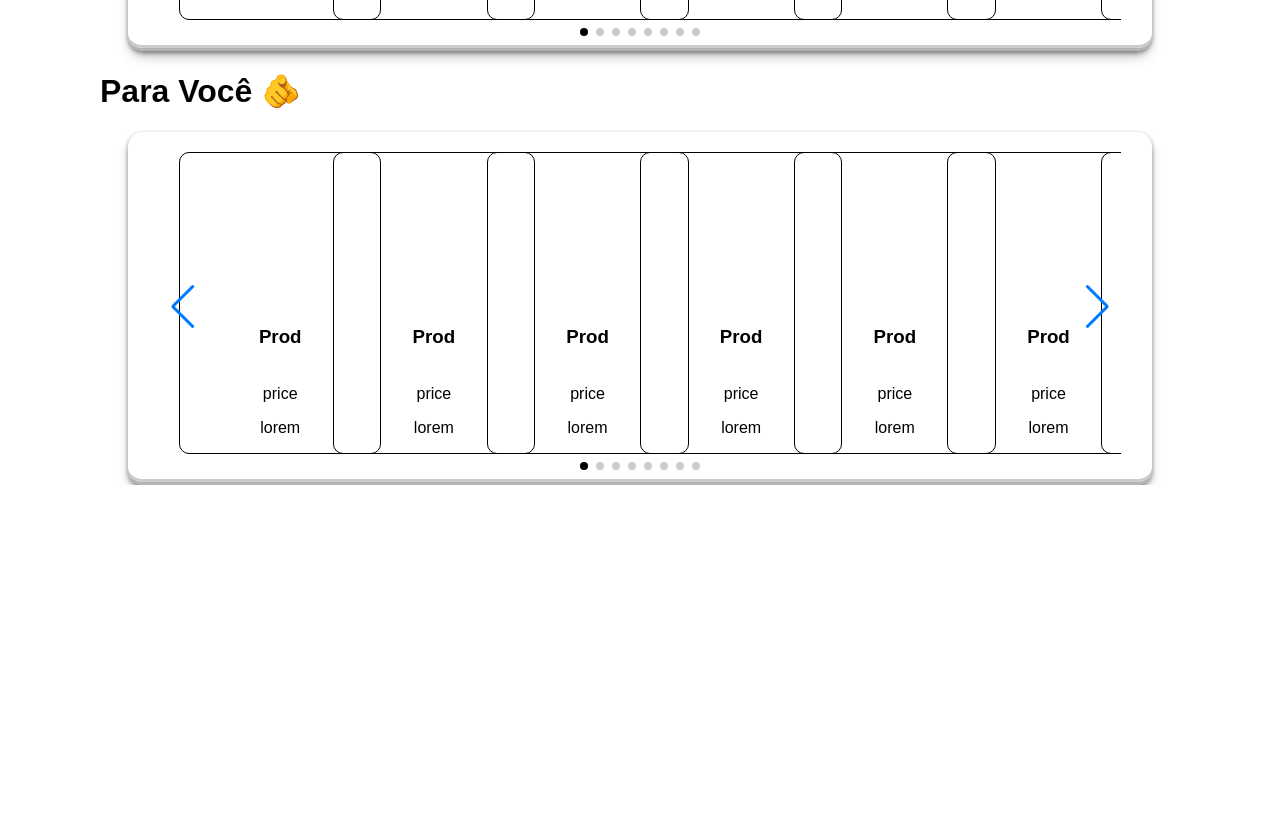
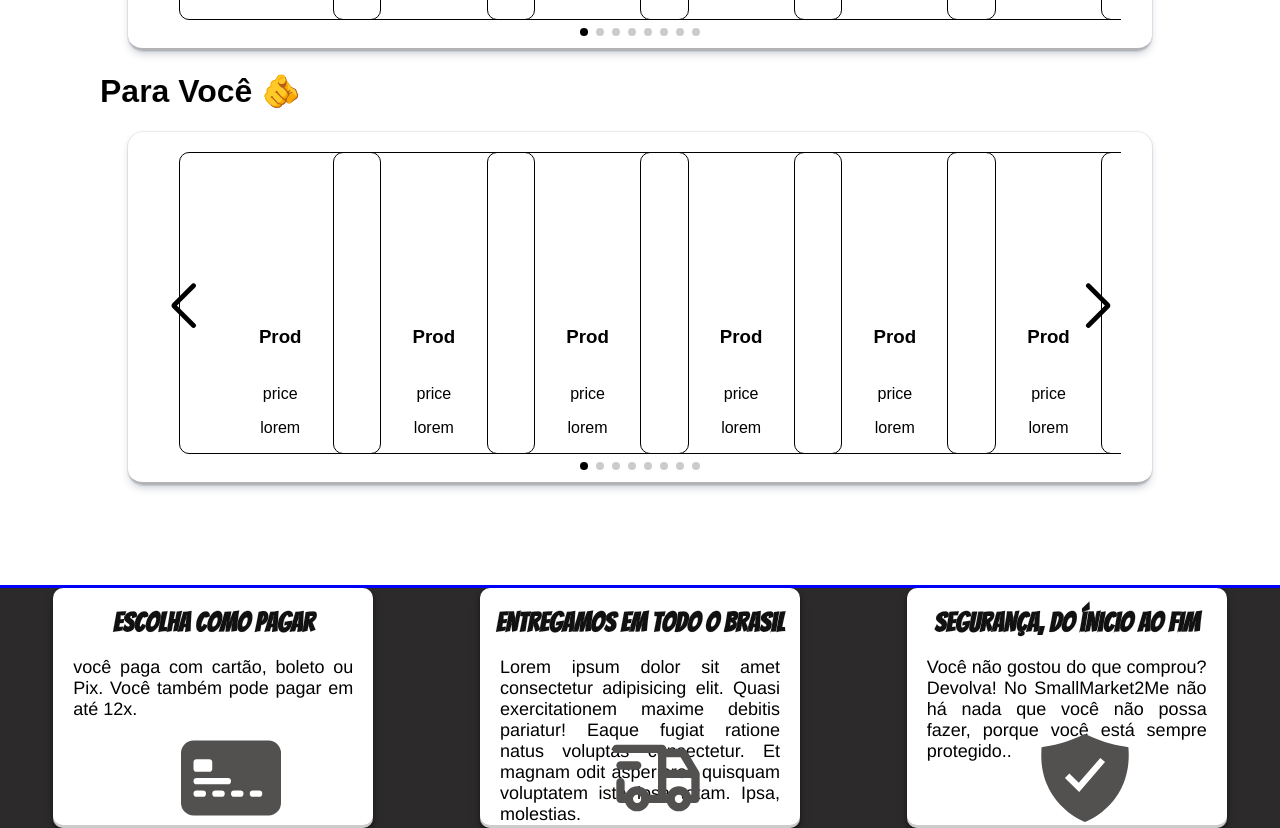
Before and after one commit to Jovicfs/SmallMarket, a React (Vite) app: page / in a window 1280 px wide. Shown: the part 1400-2228 px from the top of the page. Before the commit the page ends 1885 px from the top, so only its background shows below. Built offline with nearby package versions, Linux system fonts and the light colour scheme.

Commit message:
16042024

```diff
--- a/src/App.jsx
+++ b/src/App.jsx
@@ -3,6 +3,7 @@ import './App.css'
 import Header from './components/Header/header'
 import Adds from './components/Adds/Adds'
 import Products from './components/Products/Products'
+import Footer from './components/Footer/Footer'
 function App() {
   const [count, setCount] = useState(0)
 
@@ -21,6 +22,7 @@ function App() {
      <div className="products-section">
       <h1> Para Você 🫵</h1>
       <Products/>
+      <Footer/>
     </div>
    </div>
   )
--- a/src/components/Adds/Adds.jsx
+++ b/src/components/Adds/Adds.jsx
@@ -17,6 +17,10 @@ export default function Adds(){
       <Swiper
         slidesPerView={1}
         pagination={{ clickable: true }}
+        autoplay={{
+          delay: 4000,
+          disableOnInteraction: false
+      }}
         navigation
       >
         {data.map((item) => (
--- a/src/components/Categorias/categorias.jsx
+++ b/src/components/Categorias/categorias.jsx
@@ -35,7 +35,7 @@ export default function Categorias(){
                </li>
                 <li className="item-lista">
                     <div className="grid">
-                    <a className="drop-menu-a" href="@@">Máquinas de costura</a>
+                    <a className="drop-menu-a" href="@@">Diversos</a>
                     </div>
                </li>
 
--- /dev/null
+++ b/src/components/Footer/Footer.css
@@ -0,0 +1,46 @@
+.container-footer{
+    width: 100%;
+    height: 30vh;
+    flex-flow: block wrap;
+    background-color: #2c2a2a;
+    display: flex;
+    justify-content: space-around;
+    align-items: center;
+    margin-top: 100px;
+    border-top: 3px solid blue;
+}
+.section{
+    width: 25%;
+    height: 240px;
+    text-align: center;
+    margin: 30px;
+    background-color: #ffffff;
+    position: relative;
+    color: black;
+    border-radius: 10px;
+    box-shadow: rgba(0, 0, 0, 0.4) 0px 2px 4px, rgba(0, 0, 0, 0.3) 0px 7px 13px -3px, rgba(0, 0, 0, 0.2) 0px -3px 0px inset;
+}
+.section  h1{
+    margin: 0 auto;
+    font-size: 27px;
+    color: rgb(17, 17, 17);
+    margin-top: 20px;
+    font-family: "Bangers", system-ui;
+}
+.footer-image{
+  font-size: 100px;
+  position: absolute;
+  bottom: 0;
+  left: 40%;
+  color: #535050;
+
+}
+
+
+
+.section p{
+    font-family: 'Franklin Gothic Medium', 'Arial Narrow', Arial, sans-serif;
+    text-align: justify;
+     margin: 20px;
+     font-size: 18px;
+}
--- /dev/null
+++ b/src/components/Footer/Footer.jsx
@@ -0,0 +1,36 @@
+import React from "react";
+import './Footer.css'
+import { BsFillCreditCard2FrontFill } from "react-icons/bs";
+import { TbTruckDelivery } from "react-icons/tb";
+import { IoShieldCheckmarkSharp } from "react-icons/io5";
+export default function Footer(){
+   return(
+    <div className="container-footer">
+         <div className="section">
+         <BsFillCreditCard2FrontFill  className="footer-image"/>
+            <h1 className="Footer-Title">Escolha como Pagar</h1>
+            <div className="h1">
+                <p>você paga com cartão, boleto ou Pix. Você também pode pagar em até 12x.</p>
+            </div>
+         </div>
+         <div className="section">
+         <TbTruckDelivery  className="footer-image"/>
+            <h1 className="Footer-Title">Entregamos em todo o brasil</h1>
+            <div className="h1">
+                <p> Lorem ipsum dolor sit amet consectetur adipisicing elit.
+                Quasi exercitationem maxime debitis pariatur! Eaque fugiat ratione natus voluptas consectetur.
+                Et magnam odit asperiores quisquam voluptatem iste ipsa totam. Ipsa, molestias.</p>
+            </div>
+         </div>
+         <div className="section">
+         <IoShieldCheckmarkSharp className="footer-image"/>
+            <h1 className="Footer-Title">Segurança, do ínicio ao fim</h1>
+            <div className="h1">
+                <p>Você não gostou do que comprou? Devolva! No SmallMarket2Me não há nada que você não possa fazer, porque você está sempre protegido..</p>
+            </div>
+         </div>
+
+    </div>
+   )
+
+}
--- a/src/components/MenuConfig/menu.css
+++ b/src/components/MenuConfig/menu.css
@@ -1,8 +1,4 @@
-.nave-menu {
-    display: flex;
-    align-items: center;
-    justify-content: flex-end;
-  }
+
  .cfg-icon:hover{
   color: red;
  }
@@ -20,17 +16,14 @@
   }
 
   .menu-aberto {
+    width: max-content;
+    height: max-content;
     display: flex;
-    max-width: 150px;
-    height: max-content;
-    flex-direction: column;
     position: absolute;
+    flex-flow: column wrap;
     top: 40px;
     right: 0;
-    background-color: #ffffff;
     border-radius: 4px;
-    padding: 20px;
-    border: 1px solid  rgb(170, 0, 0);
     z-index: 10;
   }
 
@@ -38,30 +31,31 @@
     display: none;
   }
 
-  .menu-aberto li {
-
-    list-style: none;
+  .menu-aberto  li{
+    background-color: #2c2c2c;
+    display: flex;
+    padding: 15px;
+    justify-content: center;
+    align-items: center;
+    width: 100%;
+    height: 10px;
+  }
+  .menu-aberto  li:hover{
+    background-color:  rgb(33, 33, 155);
   }
 
+
   .menu-aberto  li a {
-   display: flex;
-   justify-content: space-around;
-   color: black;
-   align-items: start;
-   flex-flow: column wrap;
-   margin: 5px;
    text-decoration: none;
-   text-align: justify;
+   color: white;
+   font-weight: bold;
+   margin-right: 40px;
+  }
+  .menu-icons{
+    position: absolute;
+    right: 0;
+    margin-right: 10px;
+   color: white;
+   font-size: 18px;
 
   }
- .menu-aberto li a:hover{
-   color: rgb(161, 194, 199);
- }
- .menu-icons{
-  display: flex;
-  left: 0;
-  position: absolute;
-  justify-content: space-around;
-  flex-direction: row wrap;
-  font-size: 20px;
- }
--- a/src/components/MenuConfig/menu.jsx
+++ b/src/components/MenuConfig/menu.jsx
@@ -3,6 +3,7 @@ import { IoPersonCircle } from "react-icons/io5";
 import { IoMdHelpCircle } from "react-icons/io";
 import { MdCreate } from "react-icons/md";
 import { FaUserGear } from "react-icons/fa6";
+import { BsSignTurnLeftFill } from "react-icons/bs";
 import './menu.css';
 
 export default function NaveMenu() {
@@ -19,14 +20,18 @@ export default function NaveMenu() {
       </button>
       <ul className={menuAberto ? 'menu-aberto' : 'menu-fechado'}>
         <li>
+
         <MdCreate className='menu-icons'/>
-          <a href='./'>Alterar Pedido</a></li>
+          <a href='./'>Alterar Pedido e cancelar compras</a></li>
         <li>
         <IoMdHelpCircle className='menu-icons'/>
           <a href='./'>Ajuda</a></li>
         <li>
         <IoPersonCircle className='menu-icons'/>
           <a href='./'>Configurações de conta</a></li>
+        <li>
+        <BsSignTurnLeftFill className='menu-icons'/>
+          <a href='./'>Devoluções e Reebolso</a></li>
       </ul>
     </div>
   );
--- a/src/components/Products/Products.css
+++ b/src/components/Products/Products.css
@@ -3,10 +3,11 @@
     height: 350px;
     display: flex;
     margin: 0 auto;
+
     flex-direction: column;
     justify-content: center;
     border-bottom: 3px solid rgb(179, 179, 182);
-    box-shadow: rgba(0, 0, 0, 0.4) 0px 2px 4px, rgba(0, 0, 0, 0.3) 0px 7px 13px -3px, rgba(0, 0, 0, 0.2) 0px -3px 0px inset;
+    box-shadow: rgba(9, 30, 66, 0.25) 0px 4px 8px -2px, rgba(9, 30, 66, 0.08) 0px 0px 0px 1px;
     border-radius: 15px;
     overflow: hidden;
 }
@@ -38,6 +39,8 @@
 }
 
 #button{
+    color: black;
+    font-weight: 900;
     position: absolute;
     padding: 0 -20px;
     background: none;
--- a/src/components/Products/Products.jsx
+++ b/src/components/Products/Products.jsx
@@ -40,6 +40,10 @@ export default function Products(){
             } className='swiper-container'
              slidesPerView = {6}
              pagination = {{clickable: true}}
+             autoplay={{
+              delay: 7000,
+              disableOnInteraction: false
+          }}
              loop = {true}
              navigation =
              {{
--- a/src/index.css
+++ b/src/index.css
@@ -2,6 +2,5 @@ html,body{
   margin: 0;
   padding: 0;
   box-sizing: border-box;
-  font-family: "Abel", sans-serif;
+  font-family: Arial, Helvetica, sans-serif;
 }
-@import url('https://fonts.googleapis.com/css2?family=Abel&family=Bangers&display=swap');
```
